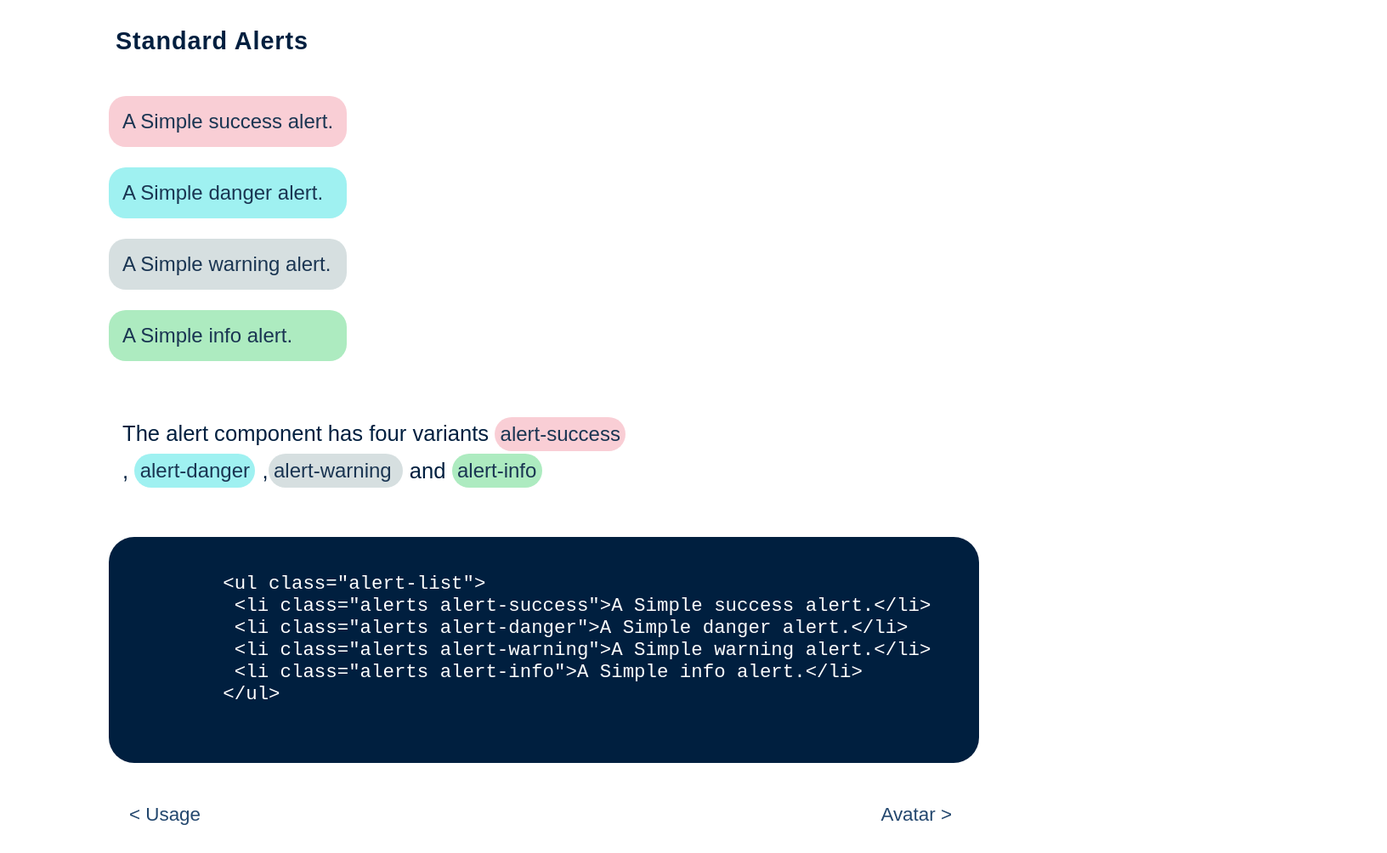
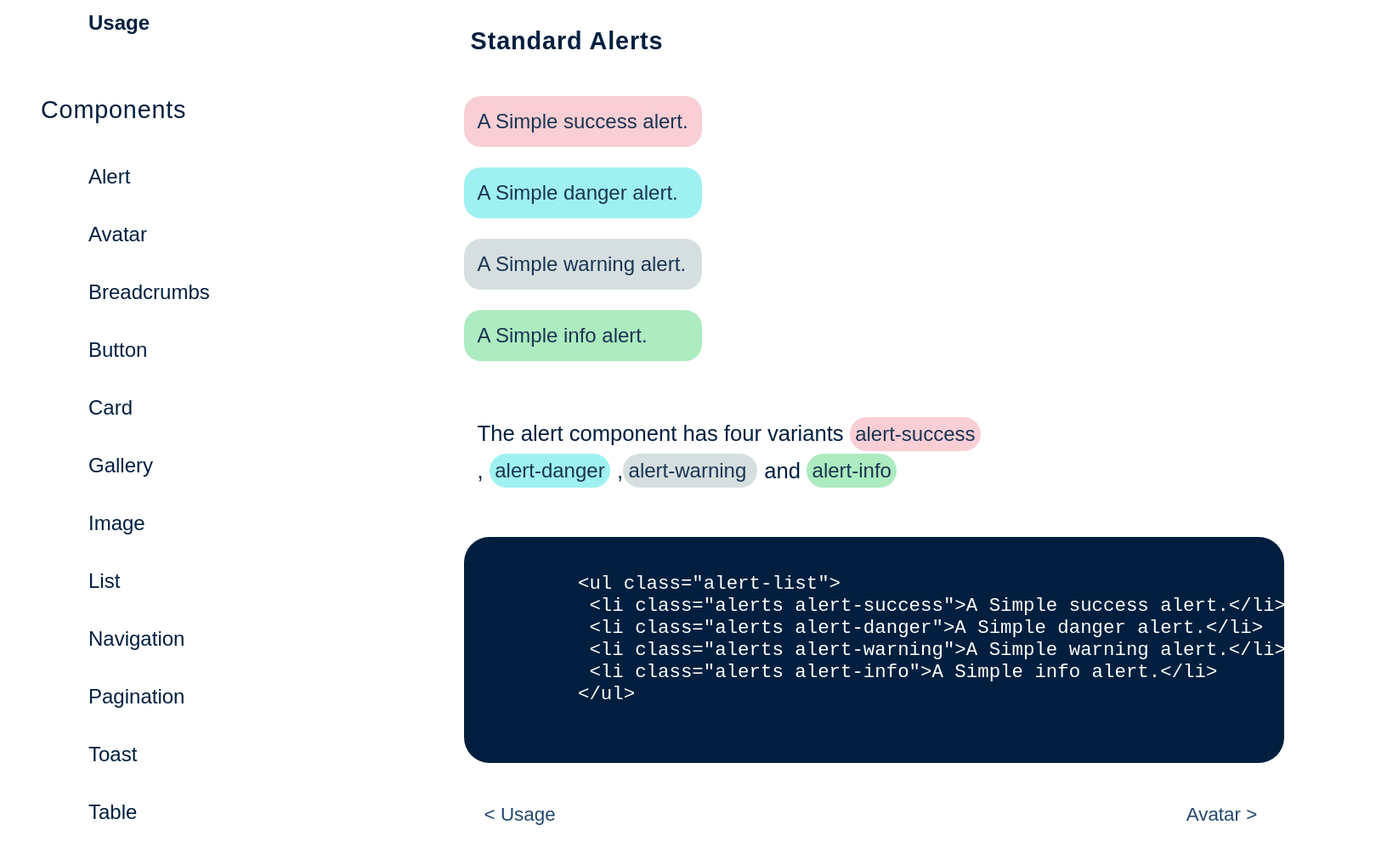
Before and after one commit to kritijaiswal9051/WebWorks, a plain HTML site: page Alert.html in a window 1280 px wide. Shown: the part 252-1256 px from the top of the page at 85% size, 1632 px wide, since content can reach past the window. Drawn offline with Linux system fonts and the light colour scheme.

Commit message:
text added

```diff
--- a/Alert.html
+++ b/Alert.html
@@ -18,6 +18,62 @@
         <p class="nav-text">Web Works</p>
       </div>
     </nav>
+    <div class="grid-container">
+      <menu class="menu-section">
+        <div class="get-start">
+          <h3 class="heading-3">Getting Started</h3>
+          <ul>
+            <li>
+              <a class="menu-link" href="usage.html">Usage</a>
+            </li>
+          </ul>
+        </div>
+        <div class="components">
+          <h3 class="heading-3">Components</h3>
+
+          <ul class="components-list">
+            <li>
+              <a class="components-link" href="Alert.html">Alert</a>
+            </li>
+            <li>
+              <a class="components-link" href="avatar.html">Avatar</a>
+            </li>
+            <li>
+              <a class="components-link" href="breadcrumbs.html">Breadcrumbs</a>
+            </li>
+            <li>
+              <a class="components-link" href="button.html">Button</a>
+            </li>
+            <li>
+              <a class="components-link" href="Card.html">Card</a>
+            </li>
+            <li>
+              <a class="components-link" href="gallery.html">Gallery</a>
+            </li>
+            <li>
+              <a class="components-link" href="image.html">Image</a>
+            </li>
+            <li>
+              <a class="components-link" href="list.html">List</a>
+            </li>
+            <li>
+              <a class="components-link" href="navigation.html">Navigation</a>
+            </li>
+            <li>
+              <a class="components-link" href="pagination.html">Pagination</a>
+            </li>
+            <li>
+              <a class="components-link" href="toast.html">Toast</a>
+            </li>
+            <li>
+              <a class="components-link" href="table.html">Table</a>
+            </li>
+            <li>
+              <a class="components-link" href="form.html">Form</a>
+            </li>
+          </ul>
+        </div>
+      </menu>
 
       <div class="alert">
         <h2 class="heading-secondery">Alert</h2>
```
